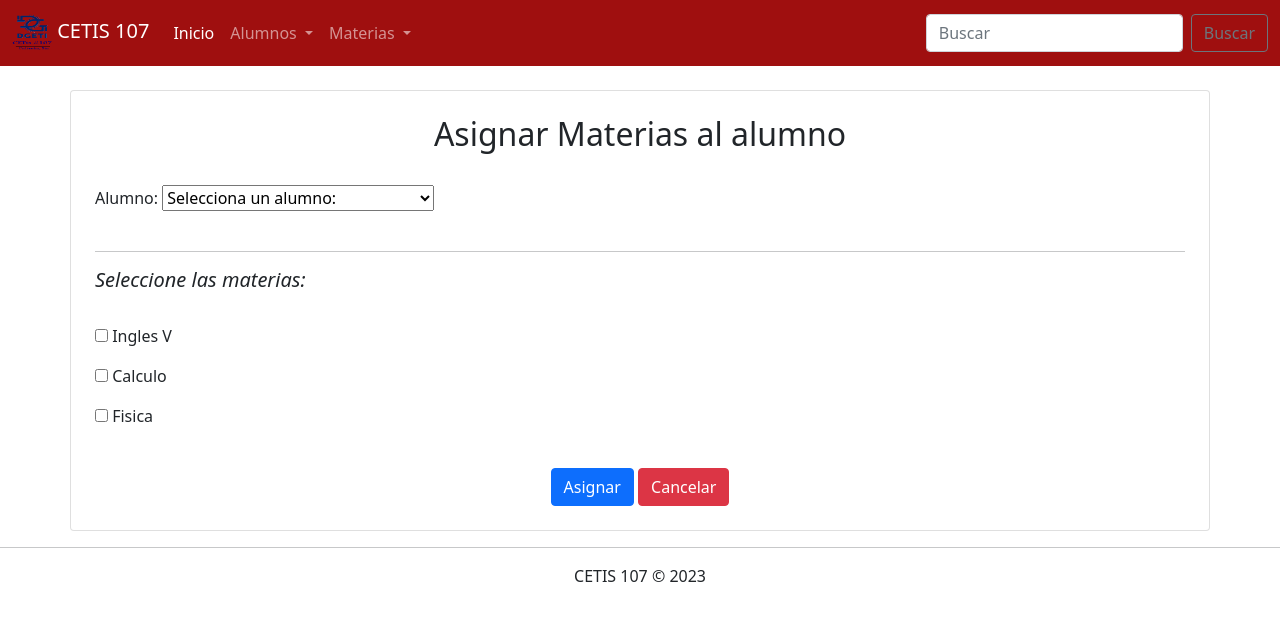
After one commit to CarolCasas/webybasededatos2023, a PHP site: page /AsignarMaterias.php in a window 1280 px wide. The commit adds this page. Shown: the top 621 px of the page. Run offline with PHP 8.4, Linux system fonts and the light colour scheme; data comes from the database, SQL or seed files in the repository; both versions use the stored data as it was after the commit.

Commit message:
13/11/23

```diff
--- /dev/null
+++ b/Parcial3/AsignarMaterias.php
@@ -0,0 +1,65 @@
+
+<!DOCTYPE html>
+<html lang="en">
+<head>
+    <meta charset="UTF-8">
+    <meta name="viewport" content="width=device-width, initial-scale=1.0">
+    <title>Asignar materias</title>
+    <link rel="stylesheet" href="css/bootstrap.css">
+    <script src="code.jquery.com_jquery-3.7.1.js"></script>
+</head>
+<body>
+
+    <?php
+        include 'menu.php';
+        include 'conexion.php';
+        $sql_alumnos = "SELECT * FROM alumnos";
+        $sql_materias = "SELECT * FROM materias";
+        $datos_alumnos = $conexion->query($sql_alumnos);
+        $datos_materias = $conexion->query($sql_materias);
+    ?>
+
+    <div class="container"><br>
+        <div class="row">
+            <div class="col-12 card p-4">
+            <center><h2>Asignar Materias al alumno</h2></center><br>
+                <form action="">
+                    <label for="">Alumno:</label>
+                    <select name="alumno" id="form-control" >
+                        <option value="">Selecciona un alumno:</option>
+                        <?php
+                            if($datos_alumnos->num_rows > 0) {
+                            while($registro = $datos_alumnos->fetch_assoc()){
+                        ?>
+                            <option value="<?php echo $registro["id"]; ?>"><?php echo $registro["nombre"]; ?></option>
+
+
+                        <?php } ?>
+                    <?php } ?>
+                    </select>
+                    <br><br><hr>
+                <i><h5>Seleccione las materias:</h5></i><br>
+                    <?php
+                        if($datos_materias->num_rows > 0) {
+                            while($registro = $datos_materias->fetch_assoc()){  ?>
+                             <p><input type="checkbox" name="materias[]" value="<?php echo $registro["id"]; ?>"> <?php echo $registro["nombre"]; ?></p>
+                        <?php } } ?>
+                    <div><br>
+                        <center><input type="submit" class="btn btn-primary" value="Asignar">
+                        <a href="" class="btn btn-danger">Cancelar</a></center>
+                    </div>
+                </form>
+            </div>
+        </div>
+    </div>
+
+
+<footer class="text-center">
+        <hr>
+        CETIS 107 &copy; 2023
+    </footer>
+
+    <script src="js/bootstrap.js"></script>
+
+</body>
+</html>
--- a/Parcial3/menu.php
+++ b/Parcial3/menu.php
@@ -30,6 +30,7 @@
           <ul class="dropdown-menu" aria-labelledby="navbarDropdown">
             <li><a class="dropdown-item" href="inicio.php">Inicio</a></li>
             <li><a class="dropdown-item" href="consultarMaterias.php">Consultar materias</a></li>
+            <li><a class="dropdown-item" href="AsignarMaterias.php">Asignar materias</a></li>
             <li><hr class="dropdown-divider"></li>
             <li><a class="dropdown-item" href="registrarMaterias.php">Registar materias</a></li>
           </ul>
```
Also changed, not shown: Parcial3/cetis107.sql (+43 -20 lines).
